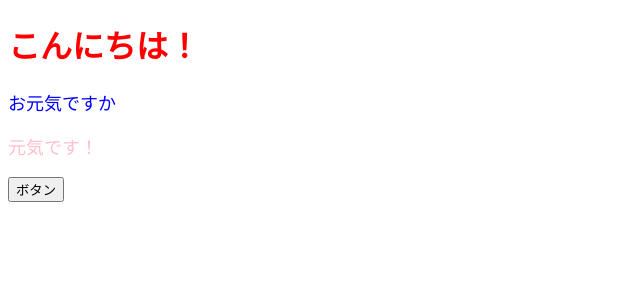
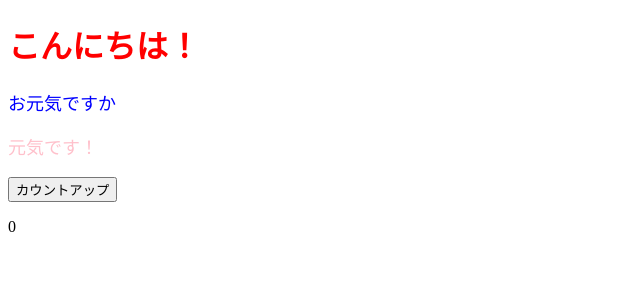
Before and after one commit to atsuya23/react_tutorial, a React (Create React App) app: page / in a window 1280 px wide. Shown: the top 300 px of the page, without its empty margins (0-640 px from the left). Built offline with nearby package versions, Linux system fonts and the light colour scheme.

Commit message:
usestate（カウントアップ）

```diff
--- a/src/App.jsx
+++ b/src/App.jsx
@@ -1,14 +1,18 @@
-import React from "react";
+import React, { useState } from "react";
 import ColorfulMessage from "./components/ColorfulMessage";
 
 const App = () => {
-  const onClickButton = () => alert();
+  const onClickButton = () => {
+    setNum(num + 1);
+  };
+  const [num, setNum] = useState(0);
   return (
     <>
       <h1 style={{ color: "red" }}>こんにちは！</h1>
       <ColorfulMessage color="blue">お元気ですか</ColorfulMessage>
       <ColorfulMessage color="pink">元気です！</ColorfulMessage>
-      <button onClick={onClickButton}>ボタン</button>
+      <button onClick={onClickButton}>カウントアップ</button>
+      <p>{num}</p>
     </>
   );
 };
```
